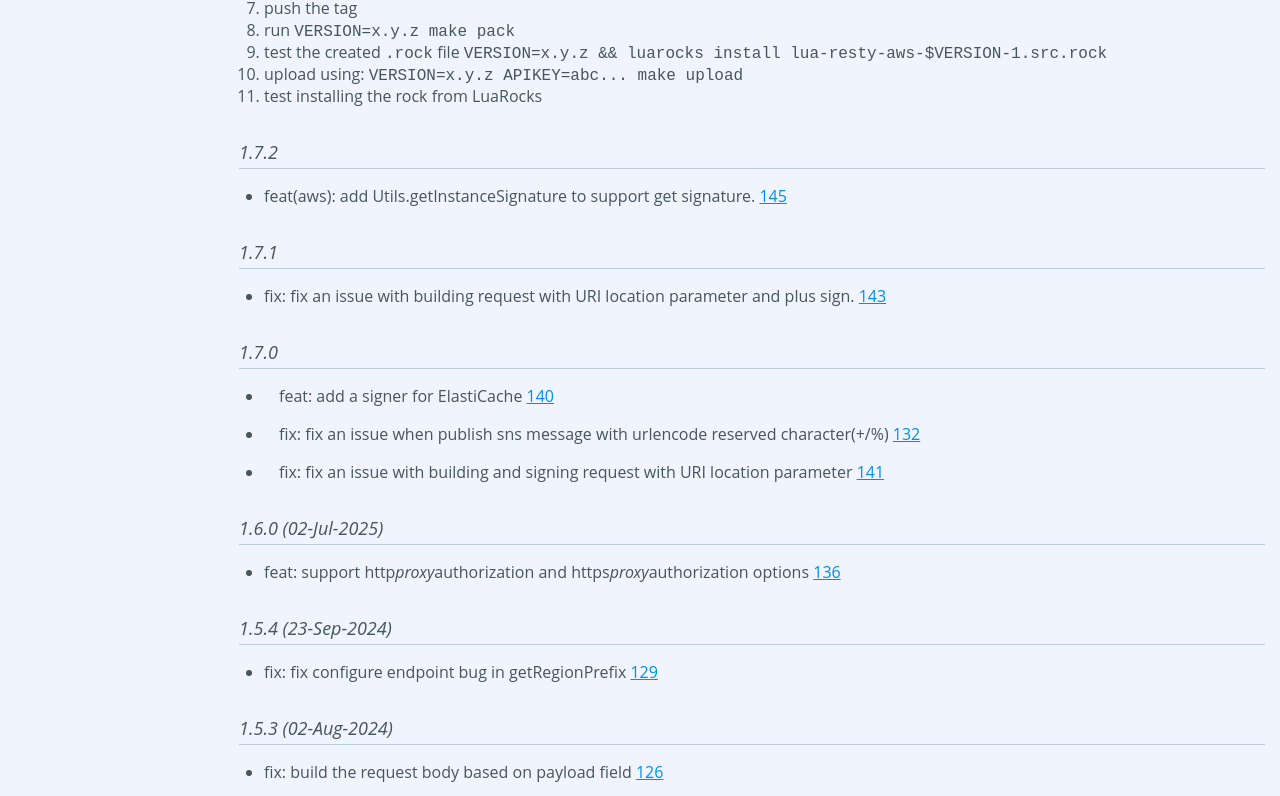
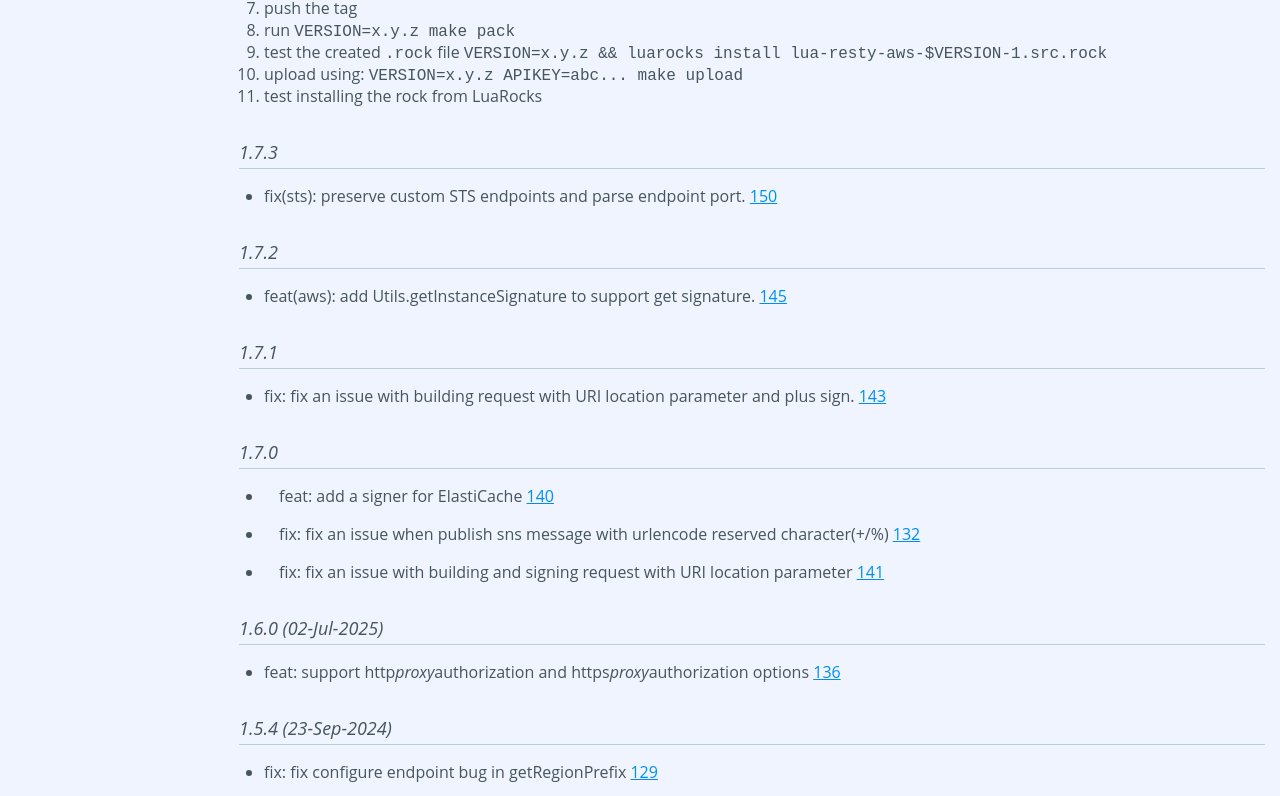
Before and after one commit to Kong/lua-resty-aws, a plain HTML site: page docs/topics/README.md.html in a window 1280 px wide. Shown: the part 3584-4380 px from the top of the page. Drawn offline with Linux system fonts and the light colour scheme.

Commit message:
release 1.7.3 (#151)

```diff
--- a/docs/topics/README.md.html
+++ b/docs/topics/README.md.html
@@ -289,6 +289,13 @@ make test
     <li>upload using: <code>VERSION=x.y.z APIKEY=abc... make upload</code></li>
     <li>test installing the rock from LuaRocks</li>
 </ol>
+
+<h3>1.7.3</h3>
+
+<ul>
+    <li>fix(sts): preserve custom STS endpoints and parse endpoint port.
+    <a href="https://github.com/Kong/lua-resty-aws/pull/150">150</a></li>
+</ul>
 
 <h3>1.7.2</h3>
 
@@ -624,7 +631,7 @@ Behaviour might change, but is expected to be very rare.
 </div> <!-- id="main" -->
 <div id="about">
 <i>generated by <a href="http://github.com/lunarmodules/LDoc">LDoc 1.5.0</a></i>
-<i style="float:right;">Last updated 2026-01-27 17:03:02 </i>
+<i style="float:right;">Last updated 2026-11-27 10:52:08 </i>
 </div> <!-- id="about" -->
 </div> <!-- id="container" -->
 </body>
```
Also changed, not shown: docs/classes/AWS.html (+1 -1 lines), docs/classes/ChainableTemporaryCredentials.html (+1 -1 lines), docs/classes/CredentialProviderChain.html (+1 -1 lines), docs/classes/Credentials.html (+1 -1 lines), docs/classes/EC2MetadataCredentials.html (+1 -1 lines), docs/classes/EnvironmentCredentials.html (+1 -1 lines), docs/classes/RemoteCredentials.html (+1 -1 lines), docs/classes/SharedFileCredentials.html (+1 -1 lines), docs/classes/TokenFileWebIdentityCredentials.html (+1 -1 lines), docs/index.html (+1 -1 lines), docs/modules/resty.aws.config.html (+1 -1 lines), docs/modules/resty.aws.service.elasticache.signer.html (+1 -1 lines), docs/modules/resty.aws.service.rds.signer.html (+1 -1 lines), docs/modules/resty.aws.utils.html (+1 -1 lines), 1 other file.
